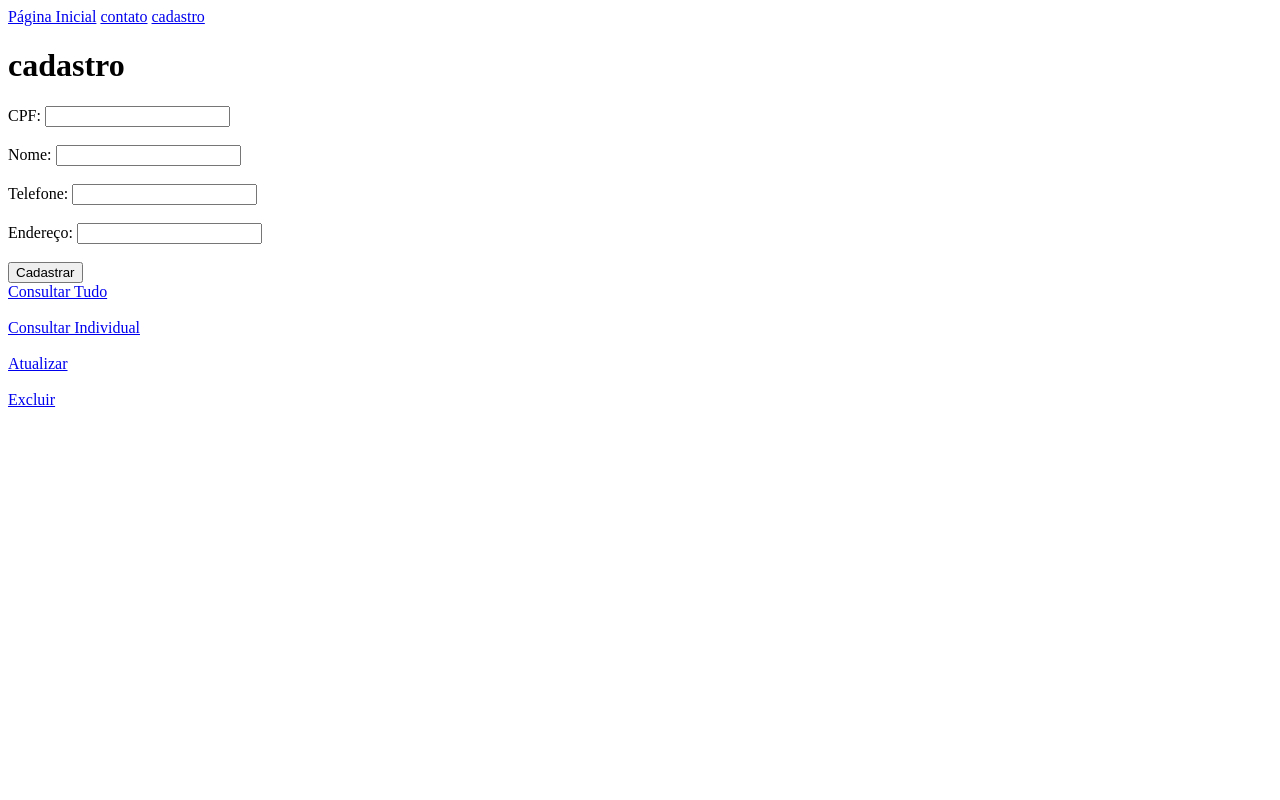
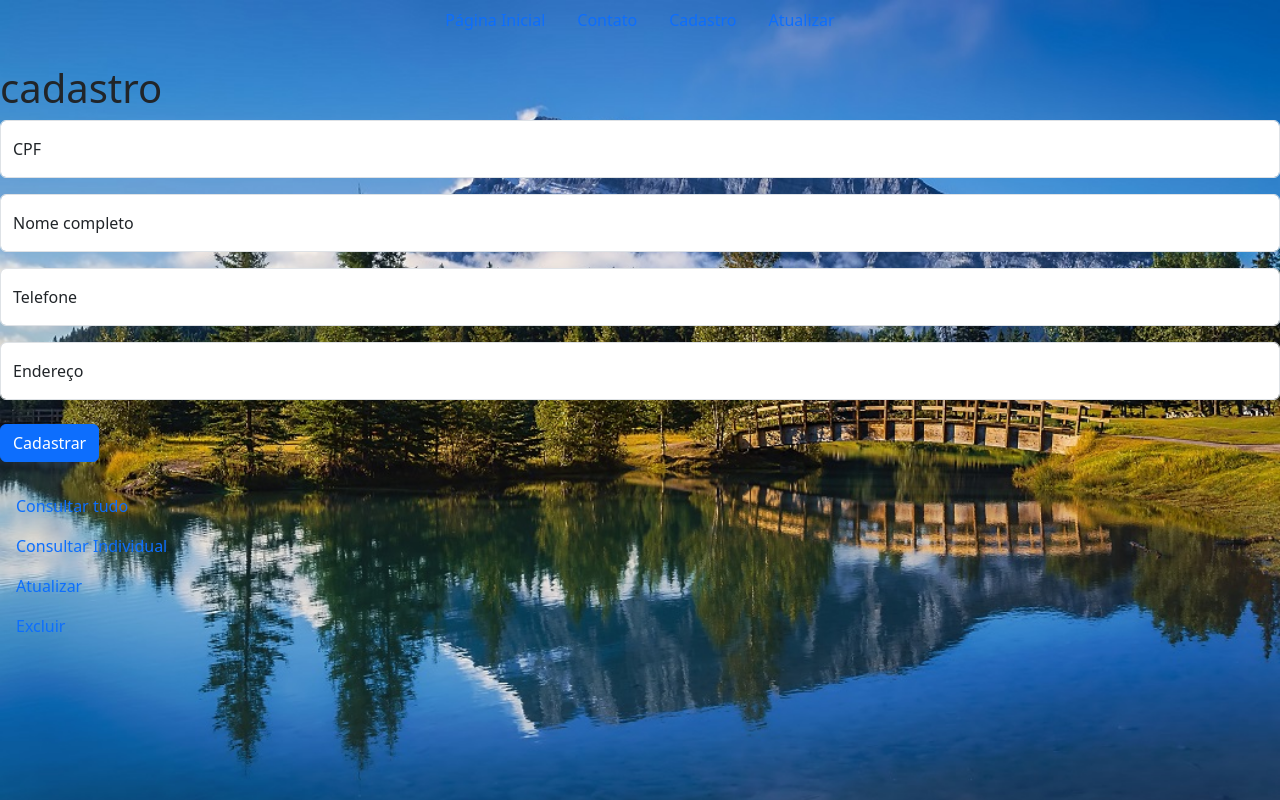
Before and after one commit to MarcelHernandes/FlaskPy, a Flask app: page /cadastro in a window 1280 px wide. Run offline with Flask 3, Linux system fonts and the light colour scheme.

Commit message:
Segundo Commit

```diff
--- a/app/routes.py
+++ b/app/routes.py
@@ -30,3 +30,43 @@ def cadastrarUsuario():
         return 'Cadastrado com sucesso!'
     except Exception as e:
         return f'Ocorreu um erro\n\n {e}'
+
+@app.route('/listar')
+def listarTudo():
+    try:
+        requisicao = requests.get(f'{link}/cadastrar/.json') #solicitação dos dados
+        dicionario = requisicao.json()
+        return dicionario
+    except Exception as e:
+        return f'Algo deu errado!! \n\n{e}'
+
+@app.route('/listarIndividual')
+def listarIndividual():
+    try:
+        requisicao = requests.get(f'{link}/cadastrar/.json') #solicitar os dados
+        dicionario = requisicao.json()
+        idCadastro = "" #Armazenar o ID individual de cada um
+        for codigo in dicionario:
+            chave = dicionario[codigo]['cpf']
+            if chave == '123':
+                idCadastro = codigo
+            return idCadastro
+    except Exception as e:
+        return f'Algo deu errado!! \n\n{e}'
+
+@app.route('/atualizar')
+def atualizar():
+    try:
+        dados = {"nome":"Lernandes"},{"telefone":"1000"},{"endereco":"Rua z..."}#Dados novos
+        requisicao = requests.patch(f'{link}/cadastrar/-O8Juk2L87yfj9TcdkLi/.json', data=json.dumps(dados))
+        return "Atualizado com Sucesso!!"
+    except Exception as e:
+        return f'Algo deu errado\n\n {e}'
+
+@app.route('/excluir')
+def excluir():
+    try:
+        requisicao = requests.delete(f'{link}/cadastrar/-O8y-ssQWkuQta4iZaqZ/.json')
+        return "Excluído com sucesso!!"
+    except Exception as e:
+        return f"Algo deu errado \n\n {e}"
--- /dev/null
+++ b/app/static/fundo.css
@@ -0,0 +1,5 @@
+body{
+    height: 170px;
+    width: 100%
+
+}
--- a/app/templates/base.html
+++ b/app/templates/base.html
@@ -3,17 +3,33 @@
 <head>
     <meta charset="UTF-8">
     <title>{{titulo}}</title>
+    <script src="https://cdn.jsdelivr.net/npm/@popperjs/core@2.11.8/dist/umd/popper.min.js" integrity="sha384-I7E8VVD/ismYTF4hNIPjVp/Zjvgyol6VFvRkX/vR+Vc4jQkC+hVqc2pM8ODewa9r" crossorigin="anonymous"></script>
+    <script src="https://cdn.jsdelivr.net/npm/bootstrap@5.3.3/dist/js/bootstrap.min.js" integrity="sha384-0pUGZvbkm6XF6gxjEnlmuGrJXVbNuzT9qBBavbLwCsOGabYfZo0T0to5eqruptLy" crossorigin="anonymous"></script>
+
+    <link href="https://cdn.jsdelivr.net/npm/bootstrap@5.3.3/dist/css/bootstrap.min.css" rel="stylesheet" integrity="sha384-QWTKZyjpPEjISv5WaRU9OFeRpok6YctnYmDr5pNlyT2bRjXh0JMhjY6hW+ALEwIH" crossorigin="anonymous">
+    <link rel="stylesheet" type="text/css" href="{{url_for('static',filename='fundo.css')}}"/>
 </head>
-<body>
-    <nav>
-        <a href="/index"> Página Inicial</a>
-        <a href="/contato"> contato</a>
-        <a href="/cadastro"> cadastro</a>
-    </nav>
+<body style="background-image: url({{url_for('static',filename='imagens/parque.jpeg')}}); background-repeat:no-repeat; background-size: cover;">
+    <ul class="nav justify-content-center">
+      <li class="nav-item">
+        <a class="nav-link active" aria-current="page" href="/index">Página Inicial</a><br>
+      </li>
+      <li class="nav-item">
+        <a class="nav-link" href="/contato">Contato</a>
+      </li>
+      <li class="nav-item">
+        <a class="nav-link" href="/cadastro">Cadastro</a>
+      </li>
+      <li class="nav-item">
+        <a class="nav-link" href="/atualizar">Atualizar</a>
+      </li>
+    </ul>
 
     <h1>{{titulo}}</h1>
+
     {% block conteudo %}
     {% endblock %}
 
+
 </body>
 </html>
--- a/app/templates/cadastro.html
+++ b/app/templates/cadastro.html
@@ -1,26 +1,50 @@
 {% extends 'base.html' %}
 {% block conteudo %}
   <form action="/cadastrarUsuario" method="POST">
-      <label> CPF: </label>
-      <input type="text" name="cpf" /><br><br>
 
-      <label> Nome: </label>
-      <input type="text" name="nome" /><br><br>
+     <div class="form-floating mb-3">
+        <input type="text" class="form-control" id="cpf" name="cpf" placeholder="CPF">
+        <label>CPF</label>
+     </div>
 
-      <label> Telefone: </label>
-      <input type="text" name="telefone" /><br><br>
+     <div class="form-floating mb-3">
+        <input type="text" class="form-control" id="nome" name="nome" placeholder="nome">
+        <label>Nome completo</label>
+     </div>
 
-      <label> Endereço: </label>
-      <input type="text" name="endereco" /><br><br>
+     <div class="form-floating mb-3">
+        <input type="text" class="form-control" id="telefone" name="telefone" placeholder="telefone">
+        <label>Telefone</label>
+     </div>
 
-      <button>Cadastrar</button>
+     <div class="form-floating">
+        <input type="text" class="form-control" id="endereco" name="endereco" placeholder="endereco">
+        <label>Endereço</label>
+     </div>
+
+    <br>
+
+      <div class="col-12">
+        <button type="submit" class="btn btn-primary">Cadastrar</button>
+      </div>
+
   </form>
-  <a href="/">Consultar Tudo</a><br><br>
-  <a href="/">Consultar Individual</a><br><br>
-  <a href="/">Atualizar</a><br><br>
-  <a href="/">Excluir</a><br><br>
 
+  <br>
 
-
+  <ul class="nav flex-column">
+    <li class="nav-item">
+      <a class="nav-link" href="/listar">Consultar tudo</a>
+    </li>
+    <li class="nav-item">
+      <a class="nav-link" href="/listarIndividual">Consultar Individual</a>
+    </li>
+    <li class="nav-item">
+      <a class="nav-link" href="/atualizar">Atualizar</a>
+    </li>
+    <li class="nav-item">
+      <a class="nav-link" href="/excluir">Excluir</a>
+    </li>
+  </ul>
 
 {% endblock %}
```
Also changed, not shown: app/__init__.py (line endings or trailing spaces), app/static/Imagens/parque.jpeg (added).
